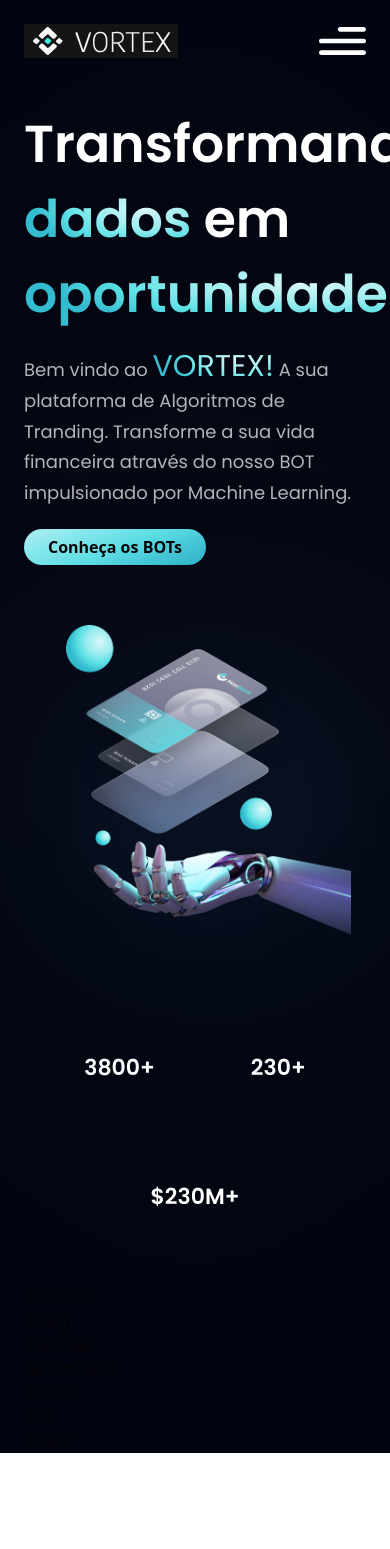
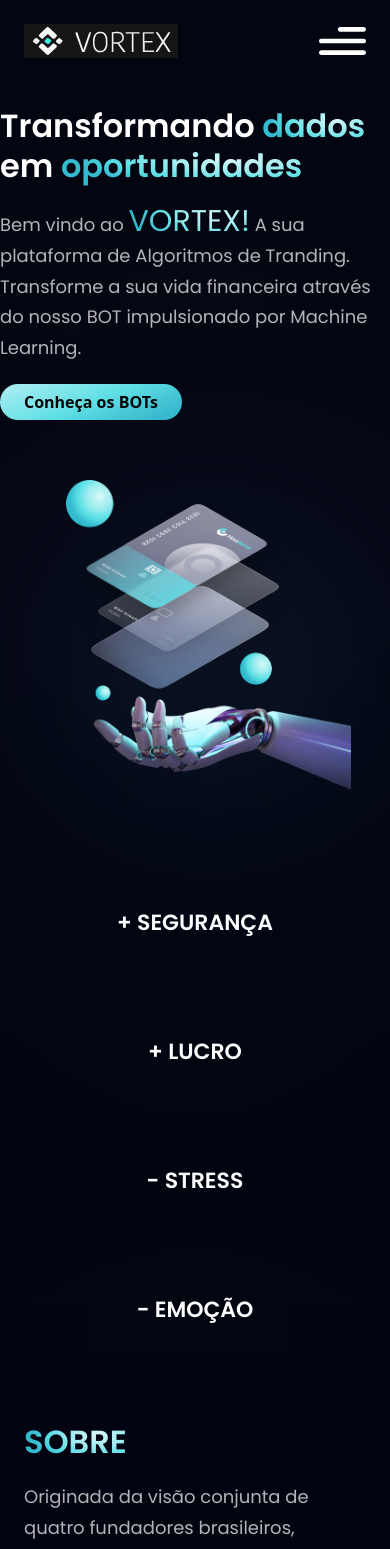
Before and after one commit to VortexMLTrading/Vortex_Front_End, a React (Vite) app in the folder vortex_front_end_test/: page / in a window 390 px wide. Shown: the top 1549 px of the page. Before the commit the page ends 1453 px from the top, so only its background shows below. Built offline with nearby package versions, Linux system fonts and the light colour scheme.

Commit message:
Fix minor bugs

```diff
--- a/vortex_front_end_test/src/App.jsx
+++ b/vortex_front_end_test/src/App.jsx
@@ -1,7 +1,7 @@
 import React from 'react'
 import styles from './style';
 
-import { Billing, Business, CardDeal, Clients, CTA, Footer, Hero, Navbar, Stats, Testimonials } from "./components";
+import { Billing, Business, CardDeal, Clients, CTA, Footer, Hero, Navbar, Stats, Testimonials, About } from "./components";
 
 
 const App = () => (
@@ -20,6 +20,7 @@
     <div className={`bg-primary ${styles.paddingX} ${styles.flexStart}`}>
       <div className={`${styles.boxWidth}`}>
         <Stats />
+        <About />
         <Business />
         <Billing />
         <CardDeal />
--- a/vortex_front_end_test/src/assets/index.js
+++ b/vortex_front_end_test/src/assets/index.js
@@ -24,11 +24,13 @@
 import people01 from "./people01.png";
 import people02 from "./people02.png";
 import people03 from "./people03.png";
+import logo_grande from "./logo_grande.svg";
 
 import whatsapp from "./whatsapp.svg";
 import tiktok from "./tiktok.svg";
 
 export {
+  logo_grande,
   airbnb,
   bill,
   binance,
--- a/vortex_front_end_test/src/components/Business.jsx
+++ b/vortex_front_end_test/src/components/Business.jsx
@@ -1,4 +1,8 @@
 import React from 'react'
+import { features } from "../constants";
+import styles, { layout } from "../style";
+import Button from "./Button"
+
 
 const Business = () => {
   return (
--- a/vortex_front_end_test/src/components/Button.jsx
+++ b/vortex_front_end_test/src/components/Button.jsx
@@ -1,8 +1,10 @@
 import React from 'react'
 
-const Button = () => {
+const Button = ({styles}) => {
   return (
-    <div>Button</div>
+    <button type='button' className={`py-[6px] px-6 bg-blue-gradient text-black transition duration-200 hover:scale-105 font-bold rounded-[20px] mb-5 mt-5 ss:text-[32px] outline-none ${styles}`}>
+      Conheça os BOTs
+    </button>
   )
 }
 
--- a/vortex_front_end_test/src/components/Hero.jsx
+++ b/vortex_front_end_test/src/components/Hero.jsx
@@ -1,14 +1,15 @@
 import React from 'react';
 import styles from "../style";
-import { discount, robot } from "../assets";
+import { robot } from "../assets";
+import Button from "./Button"
 
 
 const Hero = () => (
   <section id="home" className={`flex md:flex-row flex-col ${styles.paddingY}`}>
-    <div className={`flex-1 ${styles.flexStart} flex-col xl:px-0 sm:px-16 px-6`}>
+    <div className={`flex-1 ${styles.flexStart} flex-col xl:px-0 sm:px-16 px-0`}>
 
       <div className="flex flex-row justify-between items-center w-full">
-        <h1 className="flex-1 font-poppins font-semibold ss:text-[50px] text-[52px] text-white ss:leading-[100px] leading-[75px]">
+        <h1 className="flex-1 font-poppins font-semibold ss:text-[50px] text-[32px] text-white ss:leading-[100px] leading-[40px] ">
           Transformando <span className="text-gradient">dados</span> <br className="sm:block hidden"/>
           em <span className="text-gradient">oportunidades</span>
         </h1>
@@ -19,9 +20,7 @@
         Transforme a sua vida financeira através do nosso BOT impulsionado por Machine Learning.
       </p>
 
-      <div className="flex flex-row items-center py-[6px] px-6 bg-blue-gradient text-black font-bold rounded-[20px] mb-5 mt-5 ss:text-[32px]">
-        <p>Conheça os BOTs</p>
-      </div>
+      <Button styles="mt-10"></Button>
 
     </div>
 
--- a/vortex_front_end_test/src/components/Navbar.jsx
+++ b/vortex_front_end_test/src/components/Navbar.jsx
@@ -13,11 +13,11 @@
       <img src={logovortex} alt="hoobank"
       className="w-[154px] h-[34px]" />
 
-      <ul className='list-none sm:flex hidden justify-end items-center flex-1'>
+      <ul className='list-none sm:flex hidden justify-end items-center flex-1 '>
         {navLinks.map((nav, index) => (
           <li
             key={nav.id}
-            className={`font-poppins font-normal cursor-pointer text-[16px] ${index === navLinks.length -1 ? 'mr-0' : 'mr-20'} text-white`}
+            className={`font-poppins font-normal cursor-pointer text-[16px] ${index === navLinks.length -1 ? 'mr-0' : 'mr-20'} text-white transition duration-200 hover:scale-110`}
           >
             <a href={`#${nav.id}`}>
               {nav.title}
--- a/vortex_front_end_test/src/components/index.js
+++ b/vortex_front_end_test/src/components/index.js
@@ -8,6 +8,7 @@
 import Footer from "./Footer";
 import Testimonials from "./Testimonials";
 import Hero from "./Hero";
+import About from "./About";
 
 export {
   Navbar,
@@ -20,4 +21,5 @@
   Footer,
   Testimonials,
   Hero,
+  About,
 };
--- a/vortex_front_end_test/src/constants/index.js
+++ b/vortex_front_end_test/src/constants/index.js
@@ -75,18 +75,23 @@
 export const stats = [
   {
     id: "stats-1",
-    title: "User Active",
-    value: "3800+",
+    title: "seguranca",
+    value: "+ SEGURANÇA",
   },
   {
     id: "stats-2",
-    title: "Trusted by Company",
-    value: "230+",
+    title: "lucro",
+    value: "+ LUCRO",
   },
   {
     id: "stats-3",
-    title: "Transaction",
-    value: "$230M+",
+    title: "stress",
+    value: "- STRESS",
+  },
+  {
+    id: "stats-4",
+    title: "emocao",
+    value: "- EMOÇÃO",
   },
 ];
 
```
Also changed, not shown: vortex_front_end_test/src/assets/logo_grande.svg (added).
